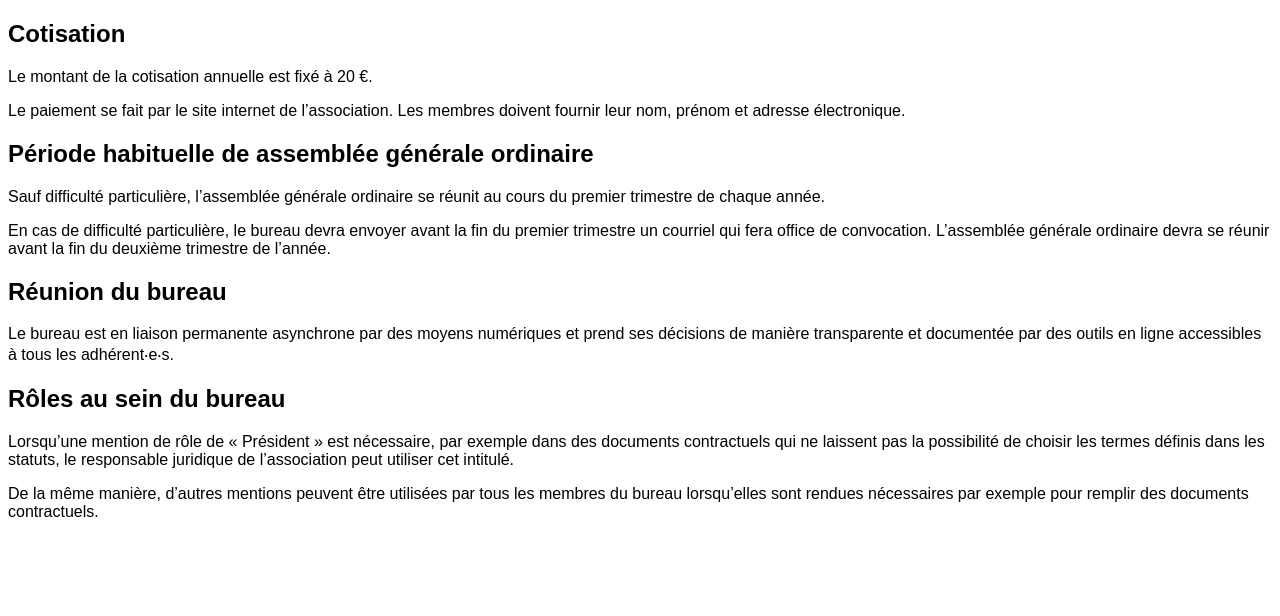
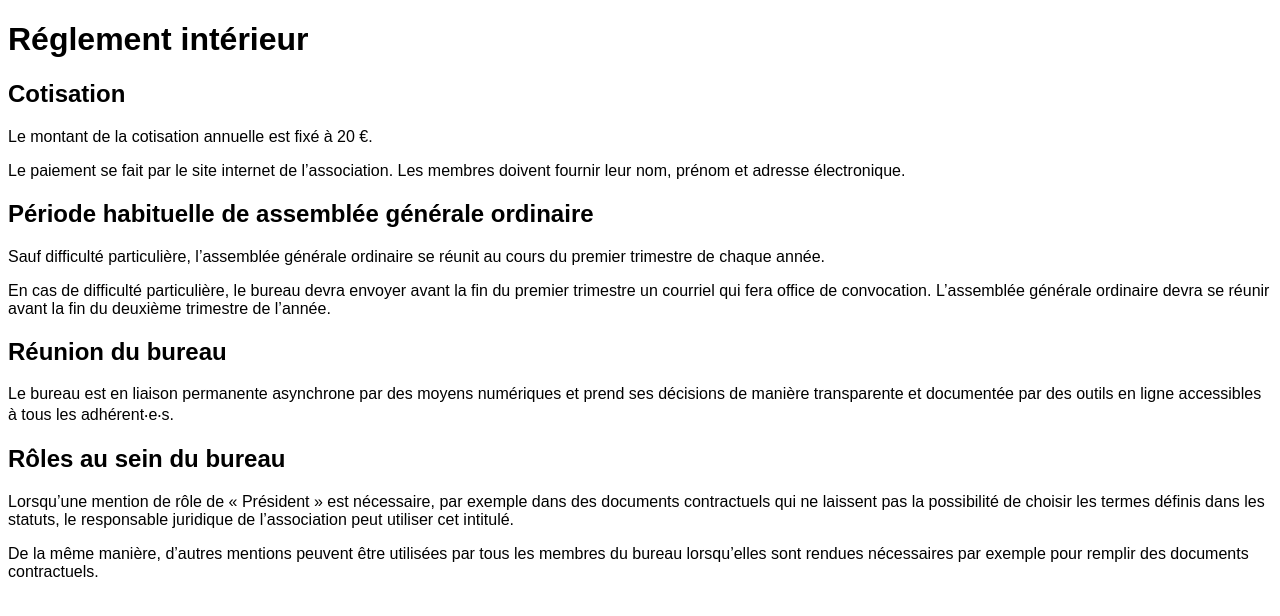
Before and after one commit to mes-aides/vie-associative, a Jekyll site: the page built from reglement.md, in a window 1280 px wide. Shown: the top 616 px of the page. Built offline with Jekyll 4.4.1, drawn with Linux system fonts in a browser that asks for light colours.

Commit message:
Ajoute un titre au réglement intérieur

```diff
--- a/reglement.md
+++ b/reglement.md
@@ -1,5 +1,7 @@
 ---
 ---
+# Réglement intérieur
+
 ## Cotisation
 
 Le montant de la cotisation annuelle est fixé à 20 €.
```
